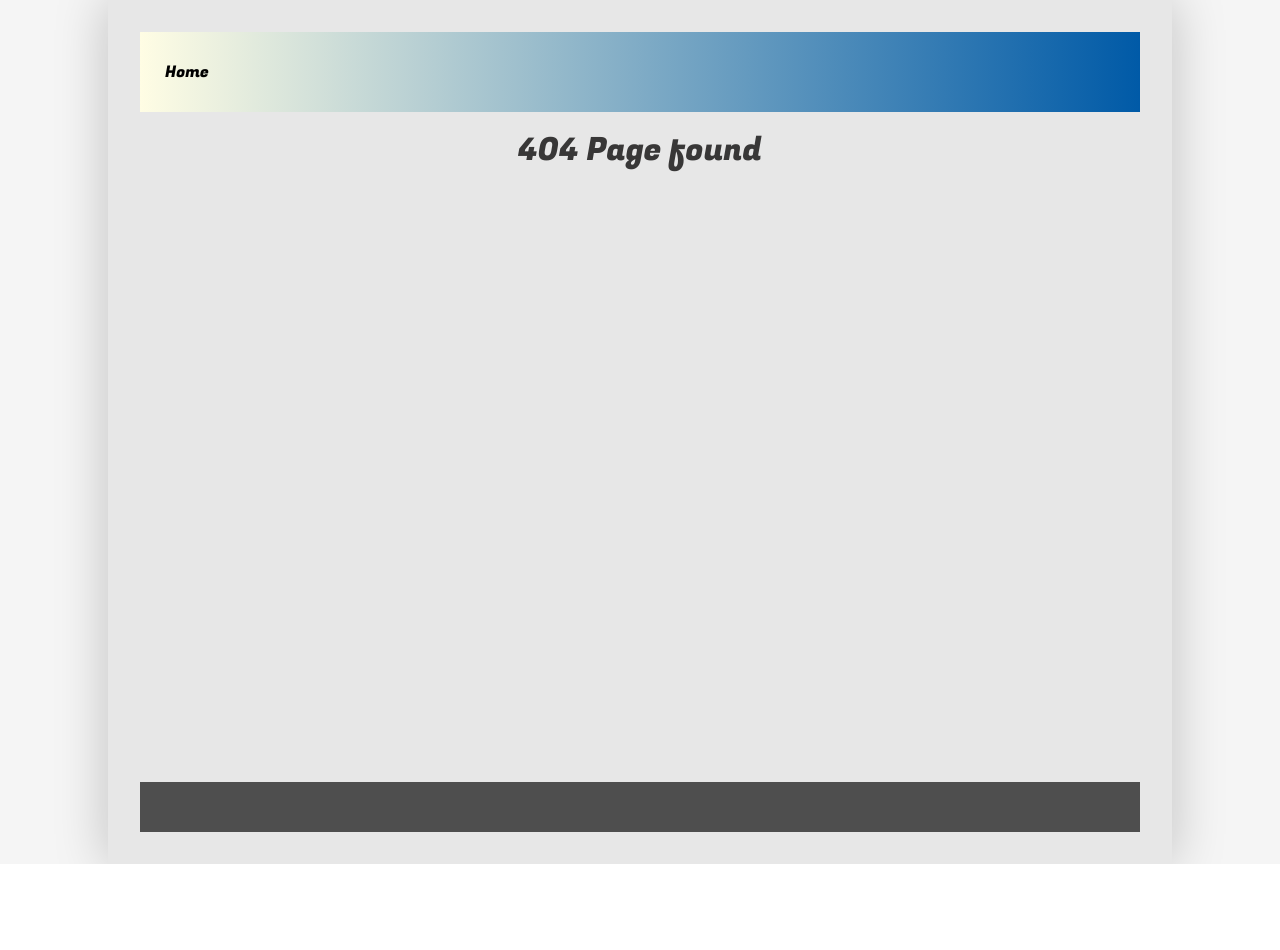
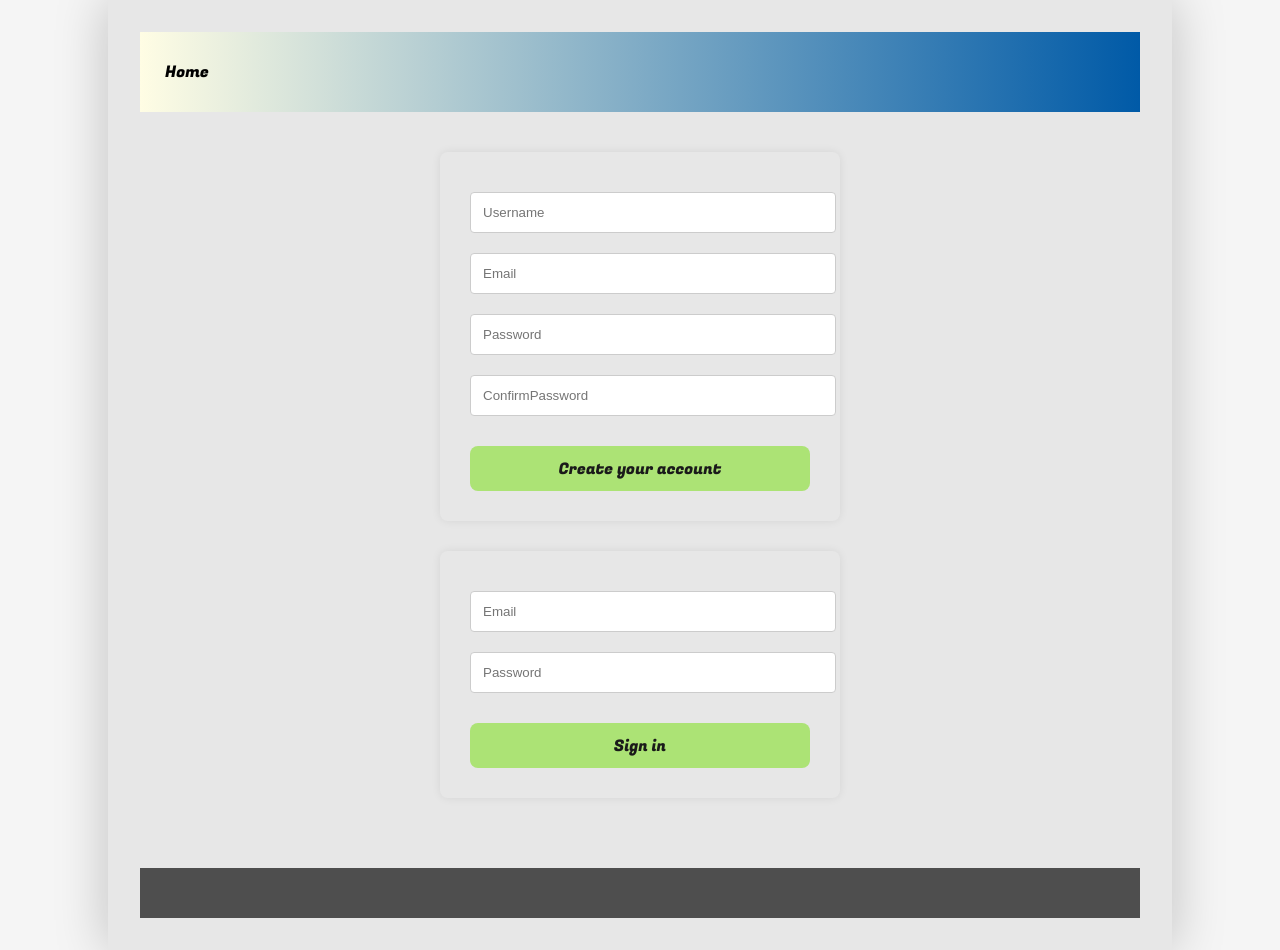
Before and after one commit to Daria-Voloshanovska/58ts, a React (Vite) app: page /#/homework-13 in a window 1280 px wide. Before the commit this address had no page. Before the commit the page ends 864 px from the top, so only its background shows below. Built offline with nearby package versions, Linux system fonts and the light colour scheme.

Commit message:
Homework13

```diff
--- a/package.json
+++ b/package.json
@@ -17,7 +17,8 @@
     "gh-pages": "^6.3.0",
     "react": "^19.1.0",
     "react-dom": "^19.1.0",
-    "react-router-dom": "^7.6.0"
+    "react-router-dom": "^7.6.0",
+    "yup": "^1.6.1"
   },
   "devDependencies": {
     "@eslint/js": "^9.25.0",
--- a/src/App.tsx
+++ b/src/App.tsx
@@ -22,6 +22,8 @@ import Lesson10 from "./lessons/Lesson10/Lesson10";
 import Lesson11 from "./lessons/Lesson11/Lesson11";
 import Lesson12 from "./lessons/Lesson12/Lesson12";
 import Homework12 from "./homeworks/Homework12/Homework12";
+import Lesson13 from "./lessons/Lesson13/Lesson13";
+import Homework13 from "./homeworks/Homework13/Homework13";
 
 const navHw = [
   { path: "homework-01", title: "Homework01: Business card", element: <Homework01 /> },
@@ -32,6 +34,7 @@ const navHw = [
   { path: "homework-06", title: "Homework06: TypeScript & Apollo 11 mission", element: <Homework06 /> },
   { path: "homework-07", title: "Homework07: useEffect & Foxes!", element: <Homework07 /> },
     { path: "homework-12", title: "Homework12 ", element: <Homework12 /> },
+    { path: "homework-13", title: "Homework13 ", element: <Homework13 /> },
 ];
 
 const navLs = [
@@ -47,6 +50,7 @@ const navLs = [
   { path: "lesson-10", title: "Lesson10: React test: Fletch Cats! 🐈", element: <Lesson10 /> },
   { path: "lesson-11", title: "Lesson11: React Router Dom", element: <Lesson11 /> },
    { path: "lesson-12", title: "Lesson12: Formik", element: <Lesson12 /> },
+   { path: "lesson-13", title: "Lesson13: Yup ", element: <Lesson13 /> },
 ];
 
 const navLinks = [
--- /dev/null
+++ b/src/components/authForms/AuthForms.module.css
@@ -0,0 +1,43 @@
+.authFormContainer {
+  max-width: 400px;
+  margin: 40px auto;
+  display: flex;
+  flex-direction: column;
+}
+
+.formCard {
+  padding: 30px;
+  border-radius: 8px;
+  margin-bottom: 30px;
+  box-shadow: 0 0 10px rgba(0, 0, 0, 0.08);
+}
+
+.loginForm {
+  display: flex;
+  flex-direction: column;
+}
+
+.authFormContainer input {
+  width: 100%;
+  padding: 12px;
+  margin: 10px 0;
+  border-radius: 4px;
+  border: 1px solid #ccc;
+}
+
+.authButton {
+  margin-top: 20px;
+  color: rgb(26, 26, 26);
+  background-color: rgb(172, 227, 117);
+}
+
+.authButton:hover {
+  background-color: rgb(132, 164, 99);
+}
+.errorMessage {
+  display: block;
+  color: rgb(211, 61, 19);
+  font-size: 12px;
+  margin-top: -8px;
+  margin-bottom: 8px;
+}
--- /dev/null
+++ b/src/components/authForms/AuthForms.tsx
@@ -0,0 +1,139 @@
+import * as Yup from "yup";
+import { useFormik } from "formik";
+import styles from "./AuthForms.module.css";
+import MyButton from "../myButton/MyButton";
+
+interface IRegisterForm {
+  username: string;
+  email: string;
+  password: string;
+  confirmPassword: string;
+}
+
+interface ILoginForm {
+  email: string;
+  password: string;
+}
+
+const registerSchema = Yup.object({
+  username: Yup.string()
+    .min(3, "Name must be min of 3 characters")
+    .max(20, "Name must not exceed 20 characters")
+    .matches(/^[a-zA-Z0-9_]+$/, "Only letters, numbers and symbol are allowed")
+    .required("Required field"),
+  email: Yup.string().email("Invalid email").required("Required field"),
+  password: Yup.string()
+    .min(8, "Password must be at least 8 characters ")
+    .max(32, "Password must not exceed 32 characters")
+    .matches(/[A-Z]/, "Must be at least one uppercase letter")
+    .matches(/[a-z]/, 'Must contain at least one lowercase letter"')
+    .matches(/\d/, "Must contain at least one number")
+    .matches(/[@$!%*?&]/, "Must contain the @$!%*?& special character")
+    .required("Required field"),
+  confirmPassword: Yup.string()
+    .oneOf([Yup.ref("password")], "Passwords must match")
+    .required("Required field"),
+});
+
+const loginSchema = Yup.object({
+  email: Yup.string().email("Invalid email").required("Required field"),
+  password: Yup.string()
+    .min(8, "Password must be at least 8 characters")
+    .required("Required field"),
+});
+
+export default function AuthForms() {
+  const registerForm = useFormik({
+    initialValues: {
+      username: "",
+      email: "",
+      password: "",
+      confirmPassword: "",
+    },
+    validationSchema: registerSchema,
+    onSubmit: (values: IRegisterForm) => console.log(values),
+  });
+
+  const loginForm = useFormik({
+    initialValues: {
+      email: "",
+      password: "",
+    },
+    validationSchema: loginSchema,
+    onSubmit: (values: ILoginForm) => console.log(values),
+  });
+
+  return (
+    <div className={styles.authFormContainer}>
+      <div className={styles.formCard}>
+        <form onSubmit={registerForm.handleSubmit} className={styles.loginForm}>
+          <input
+            value={registerForm.values.username}
+            name="username"
+            onChange={registerForm.handleChange}
+            type="username"
+            placeholder="Username"
+          />
+          <span className={styles.errorMessage}>
+            {registerForm.errors.username}
+          </span>
+          <input
+            value={registerForm.values.email}
+            name="email"
+            onChange={registerForm.handleChange}
+            type="email"
+            placeholder="Email"
+          />
+          <span className={styles.errorMessage}>
+            {registerForm.errors.email}
+          </span>
+          <input
+            value={registerForm.values.password}
+            name="password"
+            onChange={registerForm.handleChange}
+            type="password"
+            placeholder="Password"
+          />
+          <span className={styles.errorMessage}>
+            {registerForm.errors.password}
+          </span>
+          <input
+            value={registerForm.values.confirmPassword}
+            name="confirmPassword"
+            onChange={registerForm.handleChange}
+            type="password"
+            placeholder="ConfirmPassword"
+          />
+          <span className={styles.errorMessage}>
+            {registerForm.errors.confirmPassword}
+          </span>
+          <MyButton type="submit" text="Create your account" className={styles.authButton} />
+        </form>
+      </div>
+
+      <div className={styles.formCard}>
+        <form onSubmit={loginForm.handleSubmit} className={styles.loginForm}>
+          <input
+            value={loginForm.values.email}
+            name="email"
+            type="email"
+            onChange={loginForm.handleChange}
+            placeholder="Email"
+          />
+          <span className={styles.errorMessage}>{loginForm.errors.email}</span>
+          <input
+            value={loginForm.values.password}
+            name="password"
+            type="password"
+            onChange={loginForm.handleChange}
+            placeholder="Password"
+          />
+          <span className={styles.errorMessage}>
+            {loginForm.errors.password}
+          </span>
+          <MyButton type="submit" text="Sign in" className={styles.authButton} />
+        </form>
+      </div>
+    </div>
+  );
+}
--- a/src/components/formGender/FormGender.tsx
+++ b/src/components/formGender/FormGender.tsx
@@ -41,7 +41,7 @@ export default function FormGender():JSX.Element {
           <h2>Results:</h2>
           <p>Name: {formik.values.name}</p>
           <p>Gender: {formik.values.gender}</p>
-          <p>Probability: {formik.values.probability}</p>
+          <p>Probability: {formik.values.probability *100}%</p>
         </div>
       )}
     </div>
--- a/src/components/myButton/MyButton.tsx
+++ b/src/components/myButton/MyButton.tsx
@@ -5,6 +5,7 @@ import cn from "classnames";
 interface IMyButtonProps {
   text?: string;
   type?: "button" | "submit" | "reset";
+  className?: string;
   // описываем функцию внутри обьекта
   func?: () => void;
   // * кнопка активна или нет
@@ -16,6 +17,7 @@ interface IMyButtonProps {
 function MyButton({
   text = "Click me..",
   type = "button",
+  className ="",
   func = () => console.log("click!"),
   disabled = false,
   variant = "primary",
@@ -24,7 +26,7 @@ function MyButton({
     <button
       onClick={func}
       type={type}
-      className={cn(styles.MyButton, {
+      className={cn(styles.MyButton, className, {
         [styles.primary]: variant === "primary",
         [styles.danger]: variant === "danger",
         [styles.success]: variant === "success",
--- /dev/null
+++ b/src/homeworks/Homework13/Homework13.tsx
@@ -0,0 +1,10 @@
+import AuthForms  from '../../components/authForms/AuthForms'
+
+export default function Homework13() {
+
+  return (
+    <div>
+      <AuthForms />
+    </div>
+  )
+}
--- /dev/null
+++ b/src/lessons/Lesson13/Lesson13.module.css
@@ -0,0 +1,13 @@
+.robotForm {
+    display: flex;
+    flex-direction: column;
+}
+
+.robotForm input {
+    font-size: 18px;
+    margin-bottom: 30px;
+}
+
+.errorMessage {
+    color: rgb(214, 37, 37);
+}
--- /dev/null
+++ b/src/lessons/Lesson13/Lesson13.tsx
@@ -0,0 +1,70 @@
+import { useFormik } from 'formik';
+import * as Yup from 'yup';
+import MyButton from '../../components/myButton/MyButton';
+import styles from './Lesson13.module.css'
+
+
+interface IFormData {
+    model: string;
+    creator: string;
+    email: string;
+}
+// описание проверок по ключам в объекте schema
+const schema = Yup.object().shape({
+    // *проверка модели на соответствие числу
+    // model: Yup
+    // .number()
+    // .typeError('model is a number')
+    // .required('model is required')
+    // .integer('model is integer')
+    // .min(10, 'model number is more than 10')
+    // .max(10000, 'model number is less than than 10000'),
+    // * проверка модели на соответствие регулярному выражению
+    model: Yup
+    .string()
+    .required('model is required')
+    .matches(/^T\d{4}$/, 'model must be in format by 4 digits'),
+    creator: Yup
+    .string()
+    .required('model is a string'),
+    email: Yup
+    .string()
+    .required('email is required')
+    .email('incorrect email format')
+    .max(50, 'less than 50 symbols')
+});
+export default function Lesson13() {
+
+    const formik = useFormik({
+        initialValues: {
+            model: '',
+            creator: '',
+            email: ''
+
+        } as IFormData,
+        // подключаем схему валидации
+    validationSchema: schema,
+    // отключаем валидацию на изменение
+    // ошибки появятся  после нажатия на кнопку
+    validateOnChange: false,
+        onSubmit: (values:IFormData) => {
+            console.log(values);
+
+
+        }
+    })
+  return (
+    <div>
+      <h1>Lesson 13: Yup 🤖</h1>
+      <form onSubmit={formik.handleSubmit} className={styles.robotForm}>
+        <input value={formik.values.model} name='model' onChange={formik.handleChange} type="text" placeholder='robot model' />
+        <input value={formik.values.creator} name='creator' onChange={formik.handleChange}  type="text" placeholder='creator name'/>
+        <input value={formik.values.email} name='email' onChange={formik.handleChange}  type="text" placeholder='company email' />
+        <MyButton text='send'/>
+      </form>
+       <span className={styles.errorMessage}>{formik.errors.model}</span>
+      <span className={styles.errorMessage}>{formik.errors.creator}</span>
+      <span className={styles.errorMessage}>{formik.errors.email}</span>
+    </div>
+  )
+}
```
Also changed, not shown: src/homeworks/Homework13/Homework13.module.css (added), 1 other file (tests, documents, lock files or other folders).
